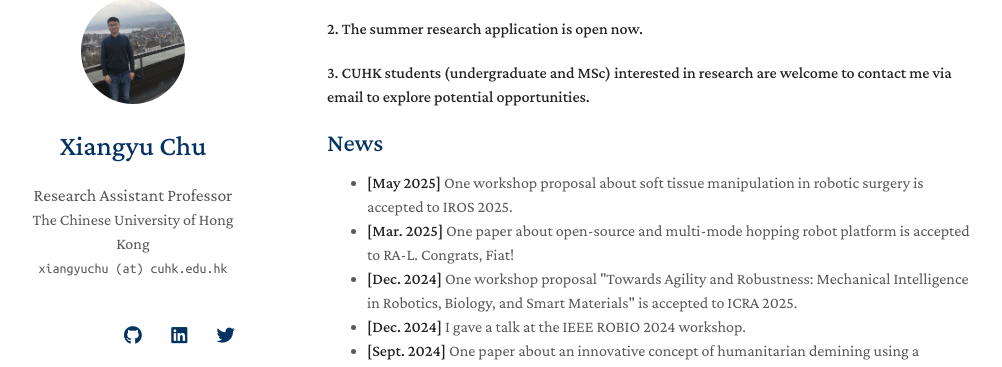
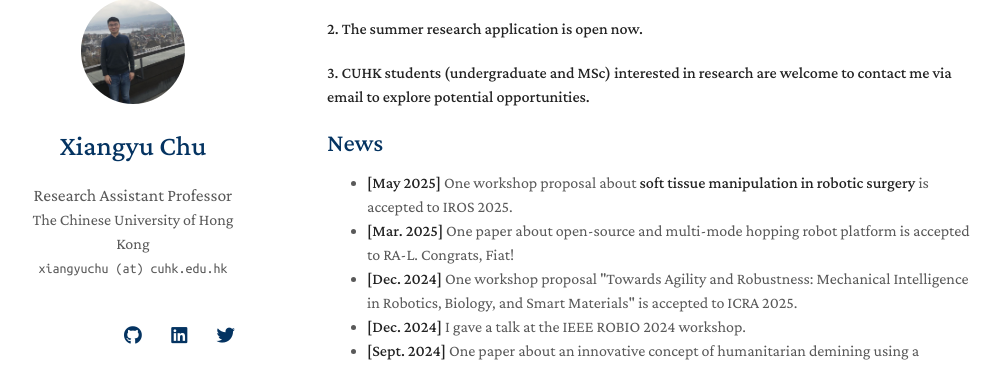
Before and after one commit to xiangyuchu03/xiangyuchu03.github.io, a Jekyll site: the page built from index.md, in a window 1280 px wide and 900 px high, scrolled down 378 px. Shown: the part 86-453 px from the top of the window, without its empty margins (143-1145 px from the left). Built offline with Jekyll 4.4.1, drawn with Linux system fonts in a browser that asks for light colours; nearby versions of some CDN libraries; a style sheet for code colours, icons or effects is not loaded; our own code applies the rules of GitHub Pages for plain Markdown files.

Commit message:
Update index.md

```diff
--- a/index.md
+++ b/index.md
@@ -17,7 +17,7 @@ My research interests include 1) Developments of robotic surgical and medical sy
 
 ## News
 <ul id="news-list">
-    <li class="news-item"><strong>[May 2025]</strong> One workshop proposal about soft tissue manipulation in robotic surgery is accepted to IROS 2025.</li>
+    <li class="news-item"><strong>[May 2025]</strong> One workshop proposal about <strong> soft tissue manipulation in robotic surgery </strong> is accepted to IROS 2025.</li>
     <li class="news-item"><strong>[Mar. 2025]</strong> One paper about open-source and multi-mode hopping robot platform is accepted to RA-L. Congrats, Fiat!</li>
     <li class="news-item"><strong>[Dec. 2024]</strong> One workshop proposal "Towards Agility and Robustness: Mechanical Intelligence in Robotics, Biology, and Smart Materials" is accepted to ICRA 2025.</li>
     <li class="news-item"><strong>[Dec. 2024]</strong> I gave a talk at the IEEE ROBIO 2024 workshop. </li>
```
